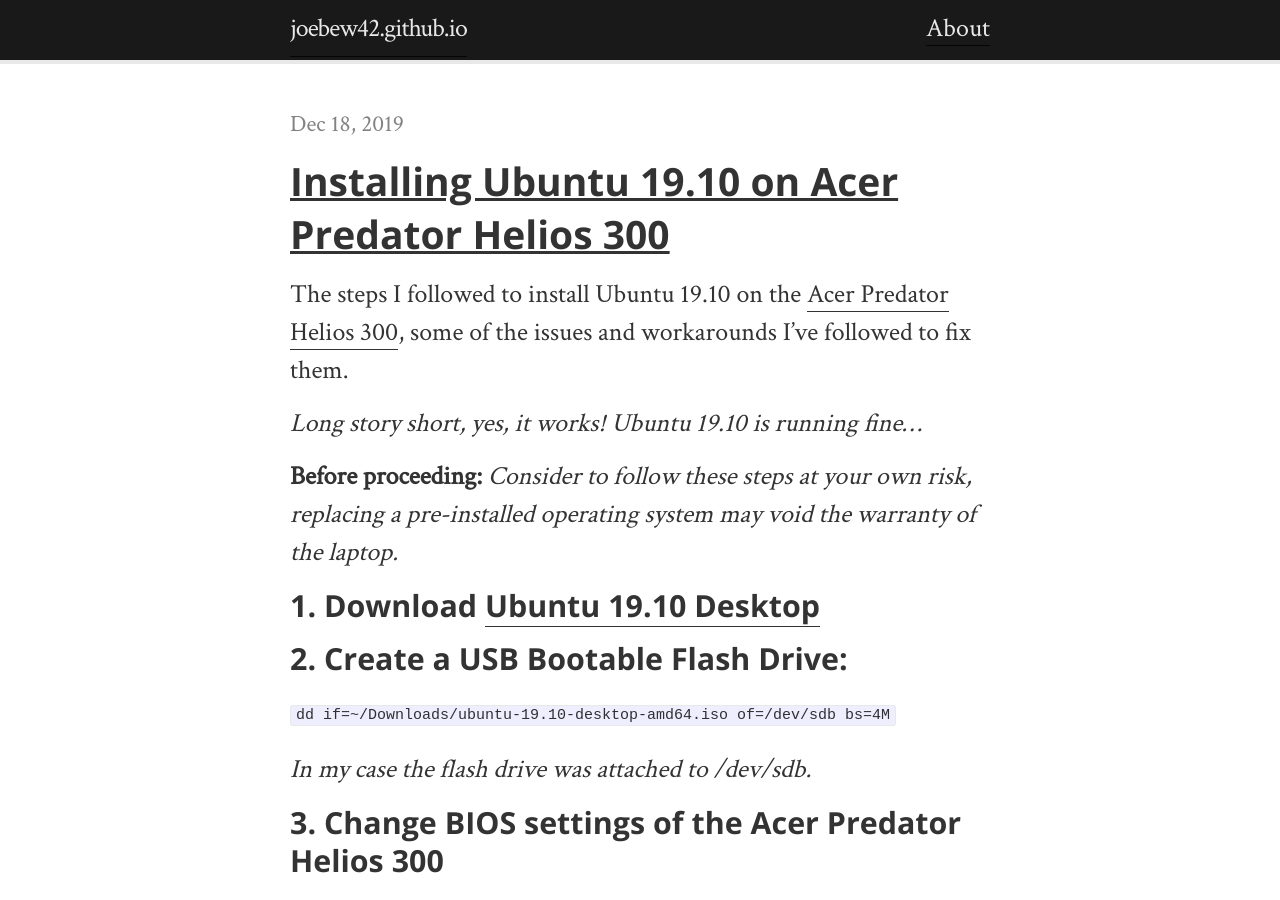
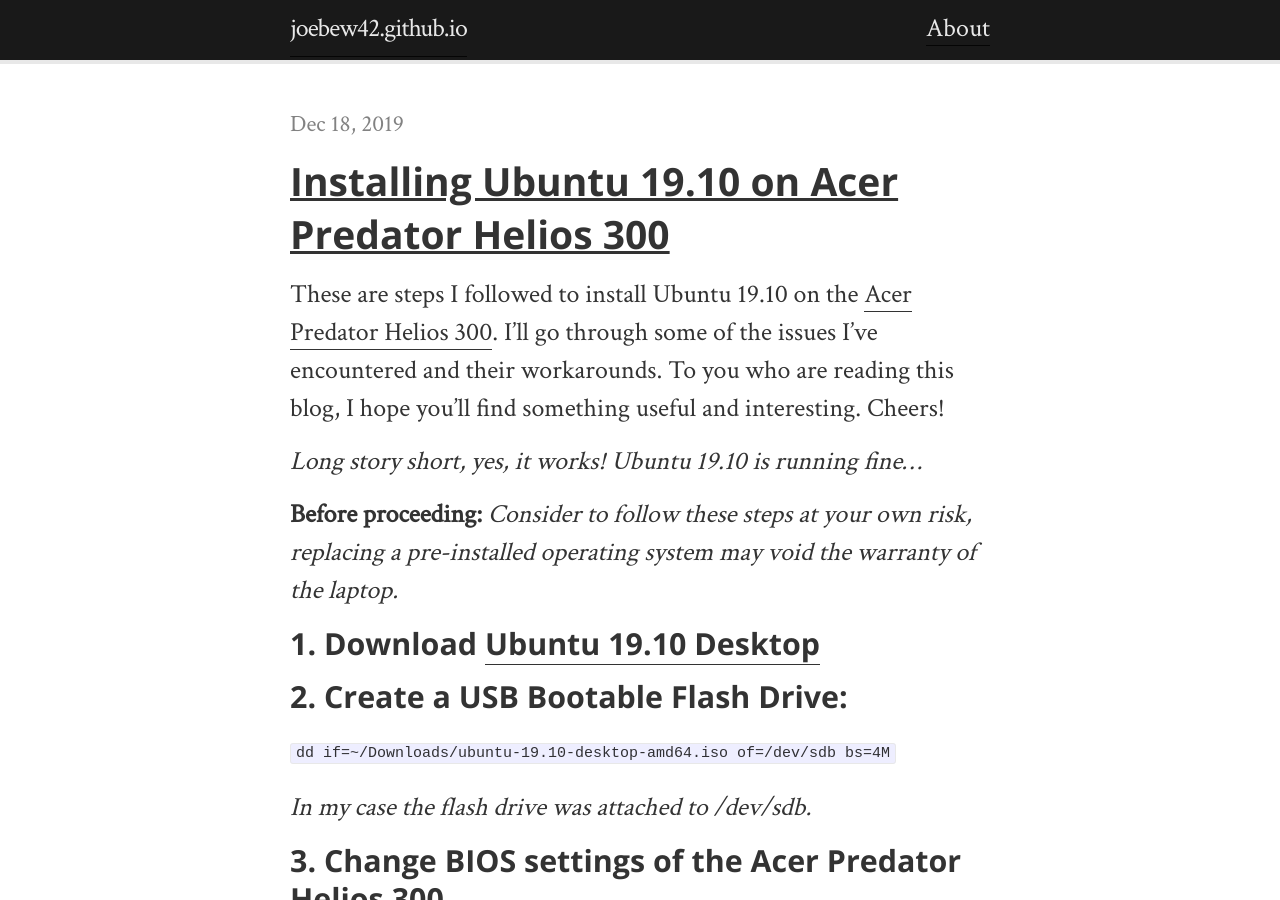
Before and after one commit to joebew42/joebew42.github.io, a Jekyll site: the page built from index.html, in a window 1280 px wide and 900 px high. Built offline with Jekyll 4.4.1, drawn with Linux system fonts in a browser that asks for light colours.

Commit message:
change the intro

```diff
--- a/_posts/2019-12-18-ubuntu-on-acer-predator.markdown
+++ b/_posts/2019-12-18-ubuntu-on-acer-predator.markdown
@@ -4,7 +4,7 @@
 date:   2019-12-18 15:00:00 +0100
 ---
 
-The steps I followed to install Ubuntu 19.10 on the [Acer Predator Helios 300]({% post_url 2019-12-15-time-for-a-new-laptop %}), some of the issues and workarounds I've followed to fix them.
+These are steps I followed to install Ubuntu 19.10 on the [Acer Predator Helios 300]({% post_url 2019-12-15-time-for-a-new-laptop %}). I'll go through some of the issues I've encountered and their workarounds. To you who are reading this blog, I hope you'll find something useful and interesting. Cheers!
 
 _Long story short, yes, it works! Ubuntu 19.10 is running fine..._
 
```
